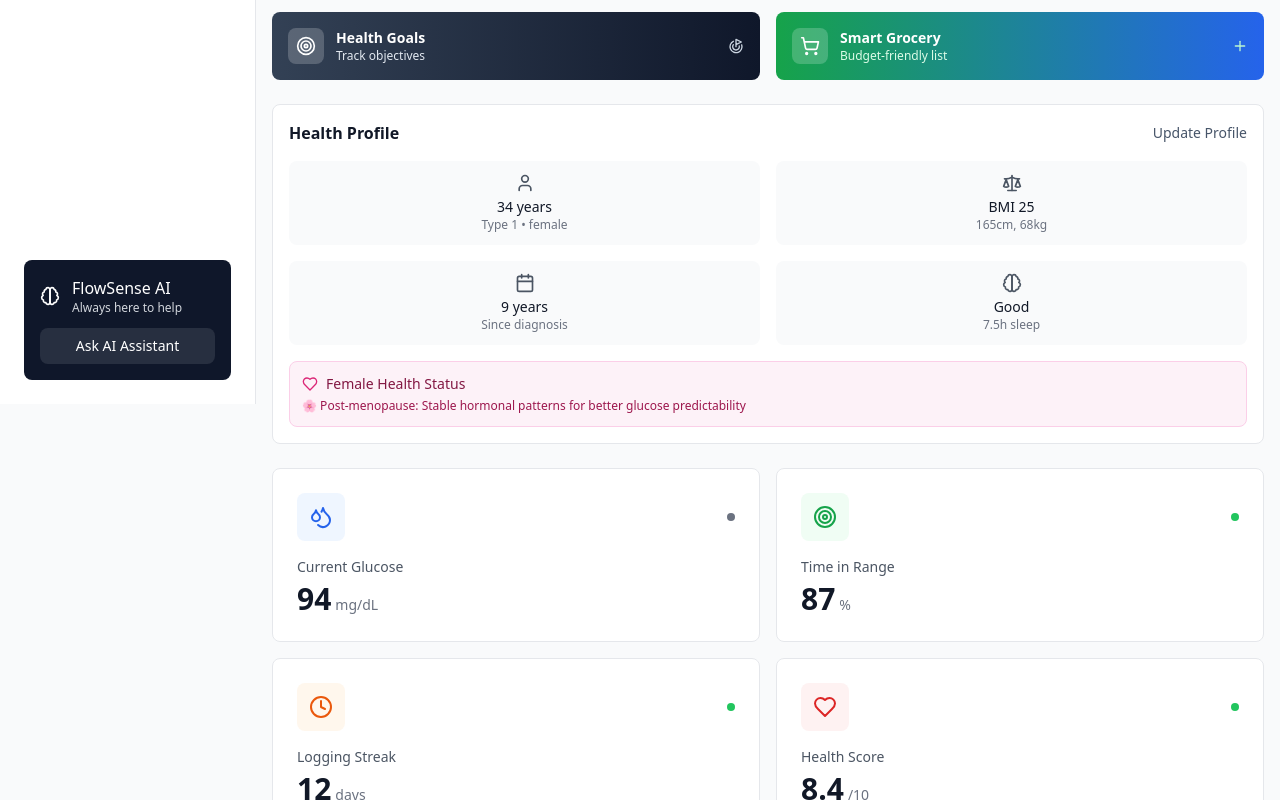
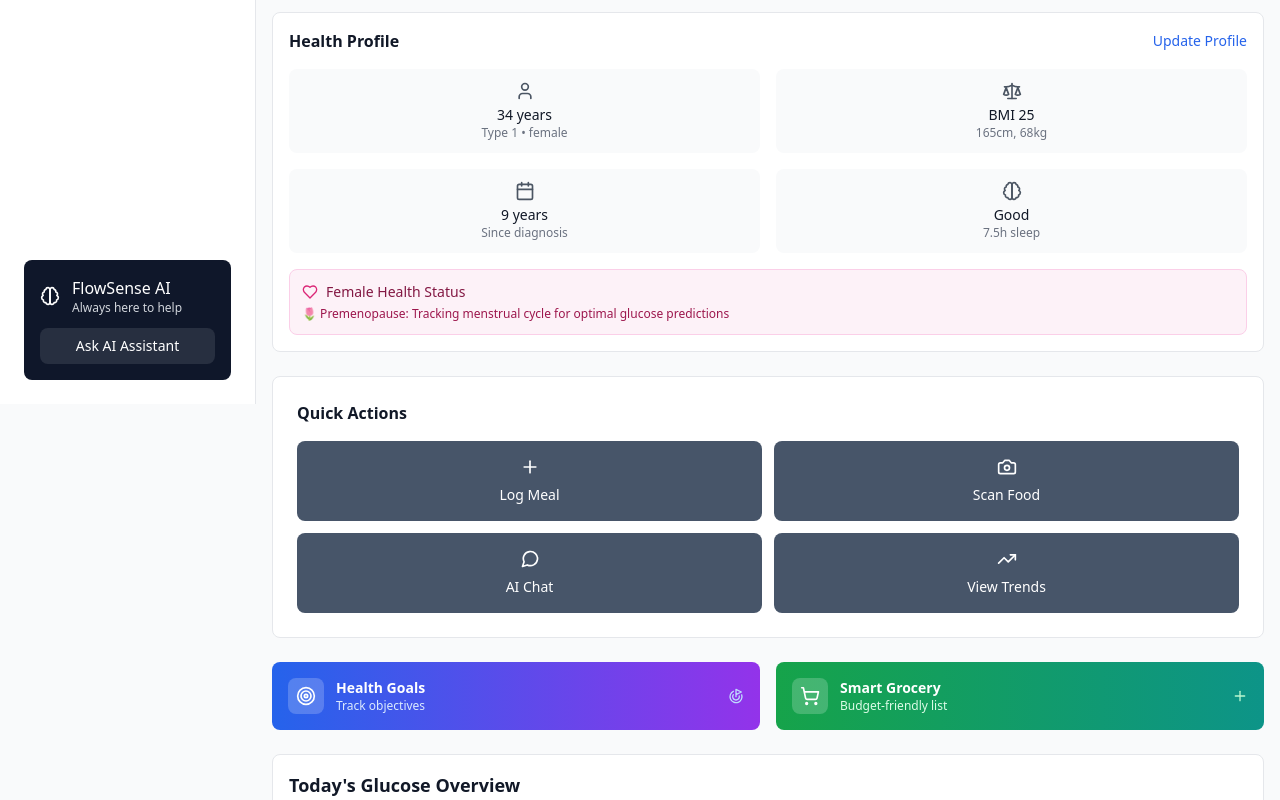
Before and after one commit to Isap31/DiabetesAI-Tracking, a React (Vite) app: page / in a window 1280 px wide. Shown: the part 460-1260 px from the top of the page. Built offline with nearby package versions, Linux system fonts and the light colour scheme.

Commit message:
Fix layout, menopause logic, and improve design

```diff
--- a/src/components/HomeTab.tsx
+++ b/src/components/HomeTab.tsx
@@ -188,20 +188,26 @@ const HomeTab: React.FC<HomeTabProps> = ({ allLogs, onDataLogged, language }) =>
     return t.poor;
   };
 
-  // Enhanced menopause detection
+  // Fixed menopause detection - age 34 cannot be post-menopause
   const getMenopauseStatus = () => {
     if (userProfile.gender !== 'female') return null;
 
+    // Check if explicitly marked as menopause
     if (userProfile.isMenopause) return 'menopause';
 
+    // Age-based detection - menopause typically starts 45-55
+    // At age 34, cannot be post-menopause naturally
     if (userProfile.age >= 55) return 'postmenopause';
     if (userProfile.age >= 45) return 'perimenopause';
 
+    // For younger women, check last menstrual period only if they marked menopause
+    if (userProfile.age < 45) {
       const lastPeriod = new Date(userProfile.lastMenstrualPeriod);
       const monthsSinceLastPeriod = (Date.now() - lastPeriod.getTime()) / (1000 * 60 * 60 * 24 * 30);
 
-    if (monthsSinceLastPeriod >= 12) return 'menopause';
-    if (monthsSinceLastPeriod >= 6) return 'perimenopause';
+      // Only consider early menopause if explicitly marked or 12+ months without period
+      if (monthsSinceLastPeriod >= 12 && userProfile.isMenopause) return 'early_menopause';
+    }
 
     return 'premenopause';
   };
@@ -249,7 +255,7 @@ const HomeTab: React.FC<HomeTabProps> = ({ allLogs, onDataLogged, language }) =>
                       type="date"
                       value={logData.date}
                       onChange={(e) => setLogData({...logData, date: e.target.value})}
-                      className="w-full px-3 py-2 border border-gray-300 rounded-lg focus:outline-none focus:ring-2 focus:ring-slate-500"
+                      className="w-full px-3 py-2 border border-gray-300 rounded-lg focus:outline-none focus:ring-2 focus:ring-blue-500"
                       required
                     />
                   </div>
@@ -259,7 +265,7 @@ const HomeTab: React.FC<HomeTabProps> = ({ allLogs, onDataLogged, language }) =>
                       type="time"
                       value={logData.time}
                       onChange={(e) => setLogData({...logData, time: e.target.value})}
-                      className="w-full px-3 py-2 border border-gray-300 rounded-lg focus:outline-none focus:ring-2 focus:ring-slate-500"
+                      className="w-full px-3 py-2 border border-gray-300 rounded-lg focus:outline-none focus:ring-2 focus:ring-blue-500"
                       required
                     />
                   </div>
@@ -275,7 +281,7 @@ const HomeTab: React.FC<HomeTabProps> = ({ allLogs, onDataLogged, language }) =>
                       type="text"
                       value={logData.mealName}
                       onChange={(e) => setLogData({...logData, mealName: e.target.value})}
-                      className="w-full px-3 py-2 border border-gray-300 rounded-lg focus:outline-none focus:ring-2 focus:ring-slate-500"
+                      className="w-full px-3 py-2 border border-gray-300 rounded-lg focus:outline-none focus:ring-2 focus:ring-blue-500"
                       placeholder="e.g., Grilled Chicken Salad"
                       required
                     />
@@ -292,7 +298,7 @@ const HomeTab: React.FC<HomeTabProps> = ({ allLogs, onDataLogged, language }) =>
                         type="number"
                         value={logData.carbs}
                         onChange={(e) => setLogData({...logData, carbs: e.target.value})}
-                        className="w-full px-3 py-2 border border-gray-300 rounded-lg focus:outline-none focus:ring-2 focus:ring-slate-500"
+                        className="w-full px-3 py-2 border border-gray-300 rounded-lg focus:outline-none focus:ring-2 focus:ring-blue-500"
                         placeholder="15"
                         min="0"
                         step="0.1"
@@ -306,7 +312,7 @@ const HomeTab: React.FC<HomeTabProps> = ({ allLogs, onDataLogged, language }) =>
                         type="number"
                         value={logData.calories}
                         onChange={(e) => setLogData({...logData, calories: e.target.value})}
-                        className="w-full px-3 py-2 border border-gray-300 rounded-lg focus:outline-none focus:ring-2 focus:ring-slate-500"
+                        className="w-full px-3 py-2 border border-gray-300 rounded-lg focus:outline-none focus:ring-2 focus:ring-blue-500"
                         placeholder="350"
                         min="0"
                       />
@@ -323,7 +329,7 @@ const HomeTab: React.FC<HomeTabProps> = ({ allLogs, onDataLogged, language }) =>
                     <select
                       value={logData.exerciseType}
                       onChange={(e) => setLogData({...logData, exerciseType: e.target.value})}
-                      className="w-full px-3 py-2 border border-gray-300 rounded-lg focus:outline-none focus:ring-2 focus:ring-slate-500"
+                      className="w-full px-3 py-2 border border-gray-300 rounded-lg focus:outline-none focus:ring-2 focus:ring-blue-500"
                       required
                     >
                       <option value="">Select exercise type</option>
@@ -350,7 +356,7 @@ const HomeTab: React.FC<HomeTabProps> = ({ allLogs, onDataLogged, language }) =>
                         type="number"
                         value={logData.duration}
                         onChange={(e) => setLogData({...logData, duration: e.target.value})}
-                        className="w-full px-3 py-2 border border-gray-300 rounded-lg focus:outline-none focus:ring-2 focus:ring-slate-500"
+                        className="w-full px-3 py-2 border border-gray-300 rounded-lg focus:outline-none focus:ring-2 focus:ring-blue-500"
                         placeholder="30"
                         min="1"
                         required
@@ -366,7 +372,7 @@ const HomeTab: React.FC<HomeTabProps> = ({ allLogs, onDataLogged, language }) =>
                       <select
                         value={logData.intensity}
                         onChange={(e) => setLogData({...logData, intensity: e.target.value})}
-                        className="w-full px-3 py-2 border border-gray-300 rounded-lg focus:outline-none focus:ring-2 focus:ring-slate-500"
+                        className="w-full px-3 py-2 border border-gray-300 rounded-lg focus:outline-none focus:ring-2 focus:ring-blue-500"
                       >
                         <option value="light">Light</option>
                         <option value="moderate">Moderate</option>
@@ -396,7 +402,7 @@ const HomeTab: React.FC<HomeTabProps> = ({ allLogs, onDataLogged, language }) =>
                       type="number"
                       value={logData.glucose}
                       onChange={(e) => setLogData({...logData, glucose: e.target.value})}
-                      className="w-full px-3 py-2 border border-gray-300 rounded-lg focus:outline-none focus:ring-2 focus:ring-slate-500"
+                      className="w-full px-3 py-2 border border-gray-300 rounded-lg focus:outline-none focus:ring-2 focus:ring-blue-500"
                       placeholder="94"
                       min="40"
                       max="400"
@@ -409,7 +415,7 @@ const HomeTab: React.FC<HomeTabProps> = ({ allLogs, onDataLogged, language }) =>
                     <select
                       value={logData.context}
                       onChange={(e) => setLogData({...logData, context: e.target.value})}
-                      className="w-full px-3 py-2 border border-gray-300 rounded-lg focus:outline-none focus:ring-2 focus:ring-slate-500"
+                      className="w-full px-3 py-2 border border-gray-300 rounded-lg focus:outline-none focus:ring-2 focus:ring-blue-500"
                     >
                       <option value="fasting">Fasting</option>
                       <option value="before-meal">Before Meal</option>
@@ -424,7 +430,7 @@ const HomeTab: React.FC<HomeTabProps> = ({ allLogs, onDataLogged, language }) =>
                     <textarea
                       value={logData.notes}
                       onChange={(e) => setLogData({...logData, notes: e.target.value})}
-                      className="w-full px-3 py-2 border border-gray-300 rounded-lg focus:outline-none focus:ring-2 focus:ring-slate-500"
+                      className="w-full px-3 py-2 border border-gray-300 rounded-lg focus:outline-none focus:ring-2 focus:ring-blue-500"
                       placeholder="How are you feeling? Any symptoms?"
                       rows={2}
                     />
@@ -449,7 +455,7 @@ const HomeTab: React.FC<HomeTabProps> = ({ allLogs, onDataLogged, language }) =>
                           type="number"
                           value={logData.age}
                           onChange={(e) => setLogData({...logData, age: e.target.value})}
-                          className="w-full px-3 py-2 border border-gray-300 rounded-lg focus:outline-none focus:ring-2 focus:ring-slate-500"
+                          className="w-full px-3 py-2 border border-gray-300 rounded-lg focus:outline-none focus:ring-2 focus:ring-blue-500"
                           placeholder="34"
                           min="1"
                           max="120"
@@ -466,7 +472,7 @@ const HomeTab: React.FC<HomeTabProps> = ({ allLogs, onDataLogged, language }) =>
                         <select
                           value={logData.gender}
                           onChange={(e) => setLogData({...logData, gender: e.target.value})}
-                          className="w-full px-3 py-2 border border-gray-300 rounded-lg focus:outline-none focus:ring-2 focus:ring-slate-500"
+                          className="w-full px-3 py-2 border border-gray-300 rounded-lg focus:outline-none focus:ring-2 focus:ring-blue-500"
                         >
                           <option value="female">{t.female}</option>
                           <option value="male">{t.male}</option>
@@ -483,7 +489,7 @@ const HomeTab: React.FC<HomeTabProps> = ({ allLogs, onDataLogged, language }) =>
                       <select
                         value={logData.diabetesType}
                         onChange={(e) => setLogData({...logData, diabetesType: e.target.value})}
-                        className="w-full px-3 py-2 border border-gray-300 rounded-lg focus:outline-none focus:ring-2 focus:ring-slate-500"
+                        className="w-full px-3 py-2 border border-gray-300 rounded-lg focus:outline-none focus:ring-2 focus:ring-blue-500"
                       >
                         <option value="Type 1">{t.type1}</option>
                         <option value="Type 2">{t.type2}</option>
@@ -494,11 +500,13 @@ const HomeTab: React.FC<HomeTabProps> = ({ allLogs, onDataLogged, language }) =>
                     </div>
                   </div>
 
-                  {/* Enhanced Female Health Section */}
+                  {/* Enhanced Female Health Section with Fixed Logic */}
                   {logData.gender === 'female' && (
                     <div className="bg-pink-50 p-4 rounded-lg">
                       <h4 className="font-medium text-gray-900 mb-3">Female Health Information</h4>
                       <div className="space-y-4">
+                        {/* Only show menopause option for appropriate ages */}
+                        {parseInt(logData.age) >= 40 && (
                           <div className="flex items-center space-x-3">
                             <input
                               type="checkbox"
@@ -508,9 +516,20 @@ const HomeTab: React.FC<HomeTabProps> = ({ allLogs, onDataLogged, language }) =>
                               className="w-4 h-4 text-pink-600 border-gray-300 rounded focus:ring-pink-500"
                             />
                             <label htmlFor="isMenopause" className="text-sm font-medium text-gray-700">
-                            I am in menopause or post-menopause
+                              I am in menopause or experiencing early menopause
                             </label>
                           </div>
+                        )}
+
+                        {/* Show age-appropriate messaging */}
+                        {parseInt(logData.age) < 40 && (
+                          <div className="bg-blue-100 p-3 rounded-lg">
+                            <p className="text-xs text-blue-800">
+                              <strong>Note:</strong> Menopause typically occurs between ages 45-55. At your age,
+                              we'll focus on menstrual cycle tracking for optimal glucose predictions.
+                            </p>
+                          </div>
+                        )}
 
                         {!logData.isMenopause && (
                           <div>
@@ -521,7 +540,7 @@ const HomeTab: React.FC<HomeTabProps> = ({ allLogs, onDataLogged, language }) =>
                               type="date"
                               value={logData.lastMenstrualPeriod}
                               onChange={(e) => setLogData({...logData, lastMenstrualPeriod: e.target.value})}
-                              className="w-full px-3 py-2 border border-gray-300 rounded-lg focus:outline-none focus:ring-2 focus:ring-slate-500"
+                              className="w-full px-3 py-2 border border-gray-300 rounded-lg focus:outline-none focus:ring-2 focus:ring-blue-500"
                             />
                             <p className="text-xs text-gray-500 mt-1">
                               Helps AI provide more accurate glucose predictions based on hormonal cycles
@@ -555,7 +574,7 @@ const HomeTab: React.FC<HomeTabProps> = ({ allLogs, onDataLogged, language }) =>
                           type="number"
                           value={logData.height}
                           onChange={(e) => setLogData({...logData, height: e.target.value})}
-                          className="w-full px-3 py-2 border border-gray-300 rounded-lg focus:outline-none focus:ring-2 focus:ring-slate-500"
+                          className="w-full px-3 py-2 border border-gray-300 rounded-lg focus:outline-none focus:ring-2 focus:ring-blue-500"
                           placeholder="165"
                           min="100"
                           max="250"
@@ -573,7 +592,7 @@ const HomeTab: React.FC<HomeTabProps> = ({ allLogs, onDataLogged, language }) =>
                           type="number"
                           value={logData.weight}
                           onChange={(e) => setLogData({...logData, weight: e.target.value})}
-                          className="w-full px-3 py-2 border border-gray-300 rounded-lg focus:outline-none focus:ring-2 focus:ring-slate-500"
+                          className="w-full px-3 py-2 border border-gray-300 rounded-lg focus:outline-none focus:ring-2 focus:ring-blue-500"
                           placeholder="68"
                           min="30"
                           max="300"
@@ -601,7 +620,7 @@ const HomeTab: React.FC<HomeTabProps> = ({ allLogs, onDataLogged, language }) =>
                         <select
                           value={logData.sleepQuality}
                           onChange={(e) => setLogData({...logData, sleepQuality: e.target.value})}
-                          className="w-full px-3 py-2 border border-gray-300 rounded-lg focus:outline-none focus:ring-2 focus:ring-slate-500"
+                          className="w-full px-3 py-2 border border-gray-300 rounded-lg focus:outline-none focus:ring-2 focus:ring-blue-500"
                         >
                           {[1,2,3,4,5,6,7,8,9,10].map(num => (
                             <option key={num} value={num.toString()}>{num} - {getSleepQualityText(num)}</option>
@@ -616,7 +635,7 @@ const HomeTab: React.FC<HomeTabProps> = ({ allLogs, onDataLogged, language }) =>
                           type="number"
                           value={logData.sleepDuration}
                           onChange={(e) => setLogData({...logData, sleepDuration: e.target.value})}
-                          className="w-full px-3 py-2 border border-gray-300 rounded-lg focus:outline-none focus:ring-2 focus:ring-slate-500"
+                          className="w-full px-3 py-2 border border-gray-300 rounded-lg focus:outline-none focus:ring-2 focus:ring-blue-500"
                           placeholder="7.5"
                           min="3"
                           max="12"
@@ -631,7 +650,7 @@ const HomeTab: React.FC<HomeTabProps> = ({ allLogs, onDataLogged, language }) =>
                       <select
                         value={logData.stressLevel}
                         onChange={(e) => setLogData({...logData, stressLevel: e.target.value})}
-                        className="w-full px-3 py-2 border border-gray-300 rounded-lg focus:outline-none focus:ring-2 focus:ring-slate-500"
+                        className="w-full px-3 py-2 border border-gray-300 rounded-lg focus:outline-none focus:ring-2 focus:ring-blue-500"
                       >
                         <option value="1">1 - Very Low</option>
                         <option value="2">2 - Low</option>
@@ -663,7 +682,7 @@ const HomeTab: React.FC<HomeTabProps> = ({ allLogs, onDataLogged, language }) =>
                 </button>
                 <button
                   type="submit"
-                  className="flex-1 px-4 py-2 bg-slate-600 text-white rounded-lg hover:bg-slate-700 transition-colors flex items-center justify-center space-x-2"
+                  className="flex-1 px-4 py-2 bg-blue-600 text-white rounded-lg hover:bg-blue-700 transition-colors flex items-center justify-center space-x-2"
                 >
                   <Save className="h-4 w-4" />
                   <span>{logType === 'profile' ? 'Update' : t.save}</span>
@@ -700,43 +719,6 @@ const HomeTab: React.FC<HomeTabProps> = ({ allLogs, onDataLogged, language }) =>
         </div>
       </div>
 
-      {/* Enhanced Quick Access Buttons */}
-      <div className="px-4 grid grid-cols-2 gap-4">
-        {/* Goals Quick Access */}
-        <button
-          onClick={() => setShowGoalsModal(true)}
-          className="bg-gradient-to-r from-slate-700 to-slate-900 text-white p-4 rounded-lg flex items-center justify-between hover:from-slate-800 hover:to-slate-900 transition-all duration-200"
-        >
-          <div className="flex items-center space-x-3">
-            <div className="bg-white bg-opacity-20 p-2 rounded-lg">
-              <Target className="h-5 w-5" />
-            </div>
-            <div className="text-left">
-              <h3 className="font-semibold text-sm">Health Goals</h3>
-              <p className="text-xs text-slate-200">Track objectives</p>
-            </div>
-          </div>
-          <Goal className="h-4 w-4 text-slate-300" />
-        </button>
-
-        {/* Grocery List Quick Access */}
-        <button
-          onClick={() => setShowGroceryModal(true)}
-          className="bg-gradient-to-r from-green-600 to-blue-600 text-white p-4 rounded-lg flex items-center justify-between hover:from-green-700 hover:to-blue-700 transition-all duration-200"
-        >
-          <div className="flex items-center space-x-3">
-            <div className="bg-white bg-opacity-20 p-2 rounded-lg">
-              <ShoppingCart className="h-5 w-5" />
-            </div>
-            <div className="text-left">
-              <h3 className="font-semibold text-sm">Smart Grocery</h3>
-              <p className="text-xs text-green-100">Budget-friendly list</p>
-            </div>
-          </div>
-          <Plus className="h-4 w-4 text-green-200" />
-        </button>
-      </div>
-
       {/* Enhanced User Profile Summary with Menopause Status */}
       <div className="px-4">
         <div className="bg-white rounded-lg border border-gray-200 p-4">
@@ -744,7 +726,7 @@ const HomeTab: React.FC<HomeTabProps> = ({ allLogs, onDataLogged, language }) =>
             <h3 className="font-semibold text-gray-900">{t.healthProfile}</h3>
             <button
               onClick={() => openLogForm('profile')}
-              className="text-sm text-slate-600 hover:text-slate-700 font-medium"
+              className="text-sm text-blue-600 hover:text-blue-700 font-medium"
             >
               {t.updateProfile}
             </button>
@@ -782,6 +764,8 @@ const HomeTab: React.FC<HomeTabProps> = ({ allLogs, onDataLogged, language }) =>
               <p className="text-xs text-pink-800">
                 {getMenopauseStatus() === 'menopause' || getMenopauseStatus() === 'postmenopause'
                   ? '🌸 Post-menopause: Stable hormonal patterns for better glucose predictability'
+                  : getMenopauseStatus() === 'early_menopause'
+                  ? '🌺 Early menopause: Monitoring hormonal transitions for glucose management'
                   : getMenopauseStatus() === 'perimenopause'
                   ? '🌺 Perimenopause: Monitoring hormonal transitions for glucose management'
                   : '🌷 Premenopause: Tracking menstrual cycle for optimal glucose predictions'}
@@ -791,42 +775,46 @@ const HomeTab: React.FC<HomeTabProps> = ({ allLogs, onDataLogged, language }) =>
         </div>
       </div>
 
-      {/* Key Metrics Grid */}
+      {/* Quick Actions - Moved up right after Health Profile */}
       <div className="px-4">
-        <div className="grid grid-cols-2 gap-4">
-          <StatsCard
-            title={t.currentGlucose}
-            value="94"
-            unit={t.mgdl}
-            trend="stable"
-            icon={Droplets}
-            color="blue"
-          />
-          <StatsCard
-            title={t.timeInRange}
-            value="87"
-            unit="%"
-            trend="up"
-            icon={Target}
-            color="green"
-          />
-          <StatsCard
-            title={t.loggingStreak}
-            value="12"
-            unit={t.days}
-            trend="up"
-            icon={Clock}
-            color="orange"
-          />
-          <StatsCard
-            title={t.healthScore}
-            value="8.4"
-            unit="/10"
-            trend="up"
-            icon={Heart}
-            color="red"
-          />
+        <QuickActions onDataLogged={onDataLogged} language={language} />
       </div>
+
+      {/* Enhanced Quick Access Buttons */}
+      <div className="px-4 grid grid-cols-2 gap-4">
+        {/* Goals Quick Access */}
+        <button
+          onClick={() => setShowGoalsModal(true)}
+          className="bg-gradient-to-r from-blue-600 to-purple-600 text-white p-4 rounded-lg flex items-center justify-between hover:from-blue-700 hover:to-purple-700 transition-all duration-200"
+        >
+          <div className="flex items-center space-x-3">
+            <div className="bg-white bg-opacity-20 p-2 rounded-lg">
+              <Target className="h-5 w-5" />
+            </div>
+            <div className="text-left">
+              <h3 className="font-semibold text-sm">Health Goals</h3>
+              <p className="text-xs text-blue-100">Track objectives</p>
+            </div>
+          </div>
+          <Goal className="h-4 w-4 text-blue-200" />
+        </button>
+
+        {/* Grocery List Quick Access */}
+        <button
+          onClick={() => setShowGroceryModal(true)}
+          className="bg-gradient-to-r from-green-600 to-teal-600 text-white p-4 rounded-lg flex items-center justify-between hover:from-green-700 hover:to-teal-700 transition-all duration-200"
+        >
+          <div className="flex items-center space-x-3">
+            <div className="bg-white bg-opacity-20 p-2 rounded-lg">
+              <ShoppingCart className="h-5 w-5" />
+            </div>
+            <div className="text-left">
+              <h3 className="font-semibold text-sm">Smart Grocery</h3>
+              <p className="text-xs text-green-100">Budget-friendly list</p>
+            </div>
+          </div>
+          <Plus className="h-4 w-4 text-green-200" />
+        </button>
       </div>
 
       {/* Today's Glucose Overview */}
@@ -863,21 +851,21 @@ const HomeTab: React.FC<HomeTabProps> = ({ allLogs, onDataLogged, language }) =>
             <div className="flex space-x-2">
               <button
                 onClick={() => openLogForm('meal')}
-                className="p-2 bg-slate-600 text-white rounded-lg hover:bg-slate-700 transition-colors"
+                className="p-2 bg-blue-600 text-white rounded-lg hover:bg-blue-700 transition-colors"
                 title="Log Meal & Carbs"
               >
                 <Utensils className="h-4 w-4" />
               </button>
               <button
                 onClick={() => openLogForm('exercise')}
-                className="p-2 bg-slate-600 text-white rounded-lg hover:bg-slate-700 transition-colors"
+                className="p-2 bg-blue-600 text-white rounded-lg hover:bg-blue-700 transition-colors"
                 title="Log Exercise"
               >
                 <Activity className="h-4 w-4" />
               </button>
               <button
                 onClick={() => openLogForm('glucose')}
-                className="p-2 bg-slate-600 text-white rounded-lg hover:bg-slate-700 transition-colors"
+                className="p-2 bg-blue-600 text-white rounded-lg hover:bg-blue-700 transition-colors"
                 title="Log Glucose Reading"
               >
                 <Droplets className="h-4 w-4" />
@@ -910,11 +898,6 @@ const HomeTab: React.FC<HomeTabProps> = ({ allLogs, onDataLogged, language }) =>
           </div>
         </div>
       </div>
-
-      {/* Quick Actions */}
-      <div className="px-4">
-        <QuickActions onDataLogged={onDataLogged} language={language} />
-      </div>
     </div>
   );
 };
```
Lines whose indentation alone changed are shown as unchanged.
